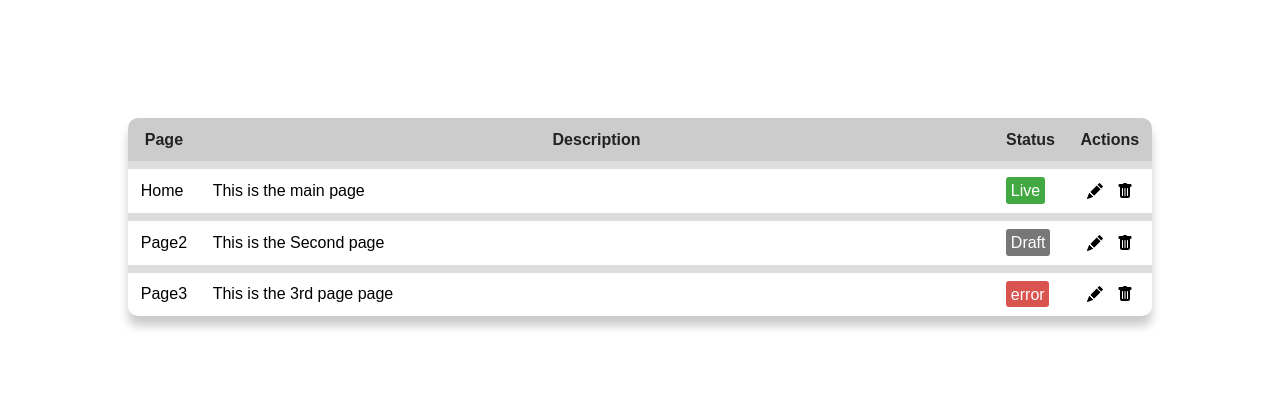
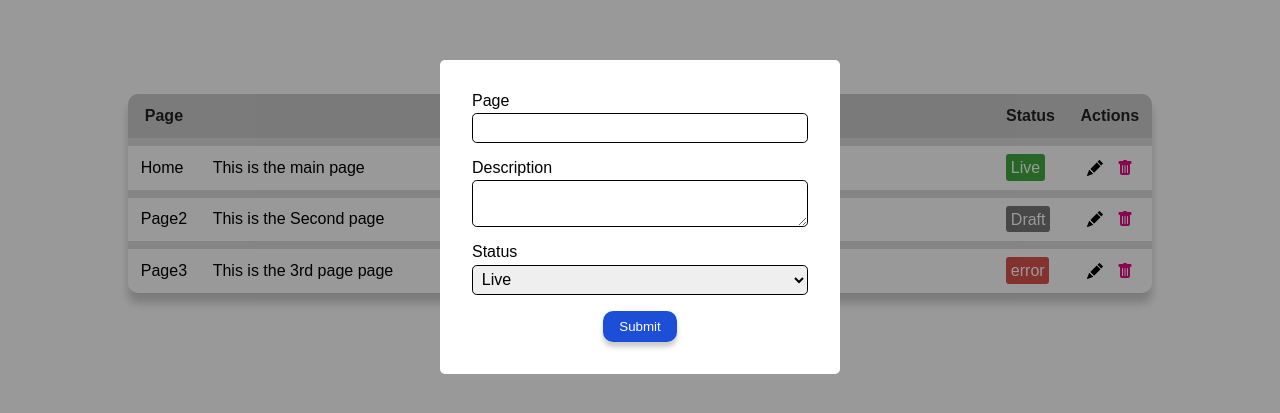
Before and after one commit to NamanBansal1996/Todo, a React (Create React App) app: page / in a window 1280 px wide. Shown: the part 183-596 px from the top of the page. Built offline with nearby package versions, Linux system fonts and the light colour scheme.

Commit message:
static part done

```diff
--- a/src/App.css
+++ b/src/App.css
@@ -6,3 +6,13 @@
   height: 100vh;
   background: white;
 }
+.btn{
+  margin-top: 1rem;
+  border: none;
+  background-color: #1d4ed8;
+  color: white;
+  padding: 0.5rem 1rem;
+  border-radius: 10px;
+  cursor: pointer;
+  box-shadow: 0px 5px 5px #ccc;
+}
--- a/src/App.js
+++ b/src/App.js
@@ -1,11 +1,14 @@
-
+import { useState } from 'react';
 import './App.css';
+import Modal from './components/Modal';
 import Table from './components/Table';
 
 function App() {
   return (
     <div className="App">
       <Table/>
+      <button className='btn'>Add</button>
+      <Modal/>
     </div>
   );
 }
--- /dev/null
+++ b/src/components/Modal.css
@@ -0,0 +1,47 @@
+.modal-container{
+    position: fixed;
+    z-index: 1;
+    left: 0;
+    top: 0;
+    width: 100%;
+    height: 100%;
+    display: flex;
+    align-items: center;
+    justify-content: center;
+    background: rgba(0, 0, 0, 0.4);
+}
+
+.modal{
+    border-radius: 5px;
+    padding: 2rem;
+    background-color: white;
+    width: 25em;
+}
+
+
+.form-group{
+    display: flex;
+    flex-direction: column;
+    margin-bottom: 1rem;
+}
+
+.form-group input,
+.form-group textarea,
+.form-group select{
+    border:1px solid black;
+    border-radius: 0.3rem;
+    padding: 0.3rem;
+    font-size: 1rem;
+
+}
+
+.form-group label{
+    margin-bottom: 0.2rem;
+
+}
+
+.modal .btn{
+display: block;
+margin: auto;
+
+}
--- /dev/null
+++ b/src/components/Modal.jsx
@@ -0,0 +1,31 @@
+import React from 'react'
+import './Modal.css';
+
+export default function Modal() {
+  return (
+    <div className='modal-container'>
+      <div className='modal'>
+        <form>
+            <div className='form-group'>
+                <label htmlFor='page'>Page</label>
+                <input name='page'/>
+            </div>
+            <div className='form-group'>
+                <label htmlFor='description'>Description</label>
+                <textarea name='page'/>
+            </div>
+            <div className='form-group'>
+                <label htmlFor='status'>Status</label>
+                <select name='status'>
+                    <option value='live'>Live</option>
+                    <option value='draft'>Draft</option>
+                    <option value='error'>Error</option>
+                </select>
+            </div>
+            <button type='submit' className='btn'>Submit</button>
+        </form>
+
+      </div>
+    </div>
+  )
+}
--- a/src/components/Table.jsx
+++ b/src/components/Table.jsx
@@ -25,7 +25,7 @@
                 <td>
                     <span className='actions'>
                         <BsFillPencilFill/>
-                        <BsFillTrashFill/>
+                        <BsFillTrashFill className='delete-btn'/>
                     </span>
                 </td>
             </tr>
@@ -38,7 +38,7 @@
                 <td>
                     <span className='actions'>
                         <BsFillPencilFill/>
-                        <BsFillTrashFill/>
+                        <BsFillTrashFill className='delete-btn'/>
                     </span>
                 </td>
             </tr>
@@ -51,7 +51,7 @@
                 <td>
                     <span className='actions'>
                         <BsFillPencilFill/>
-                        <BsFillTrashFill/>
+                        <BsFillTrashFill className='delete-btn'/>
                     </span>
                 </td>
             </tr>
```
